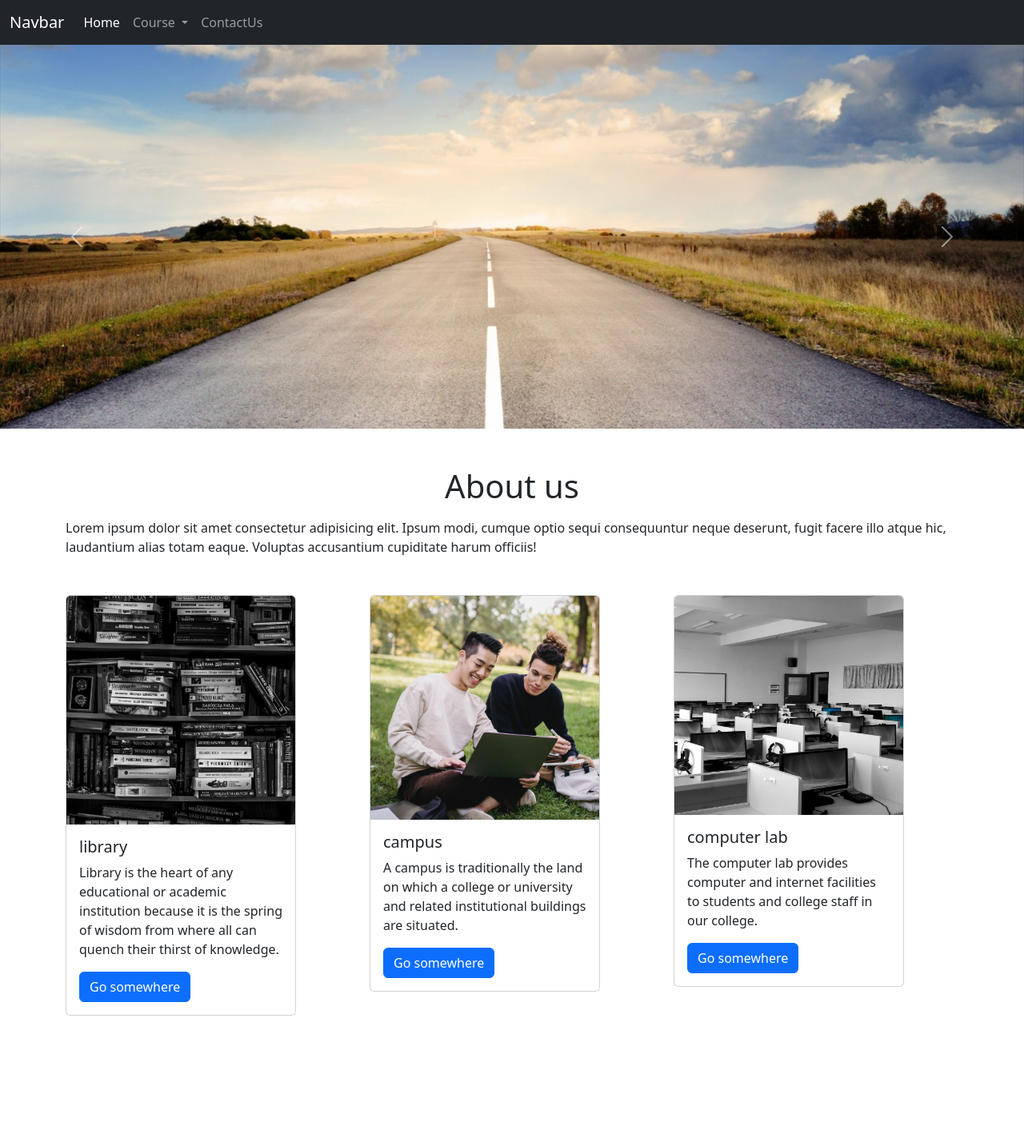
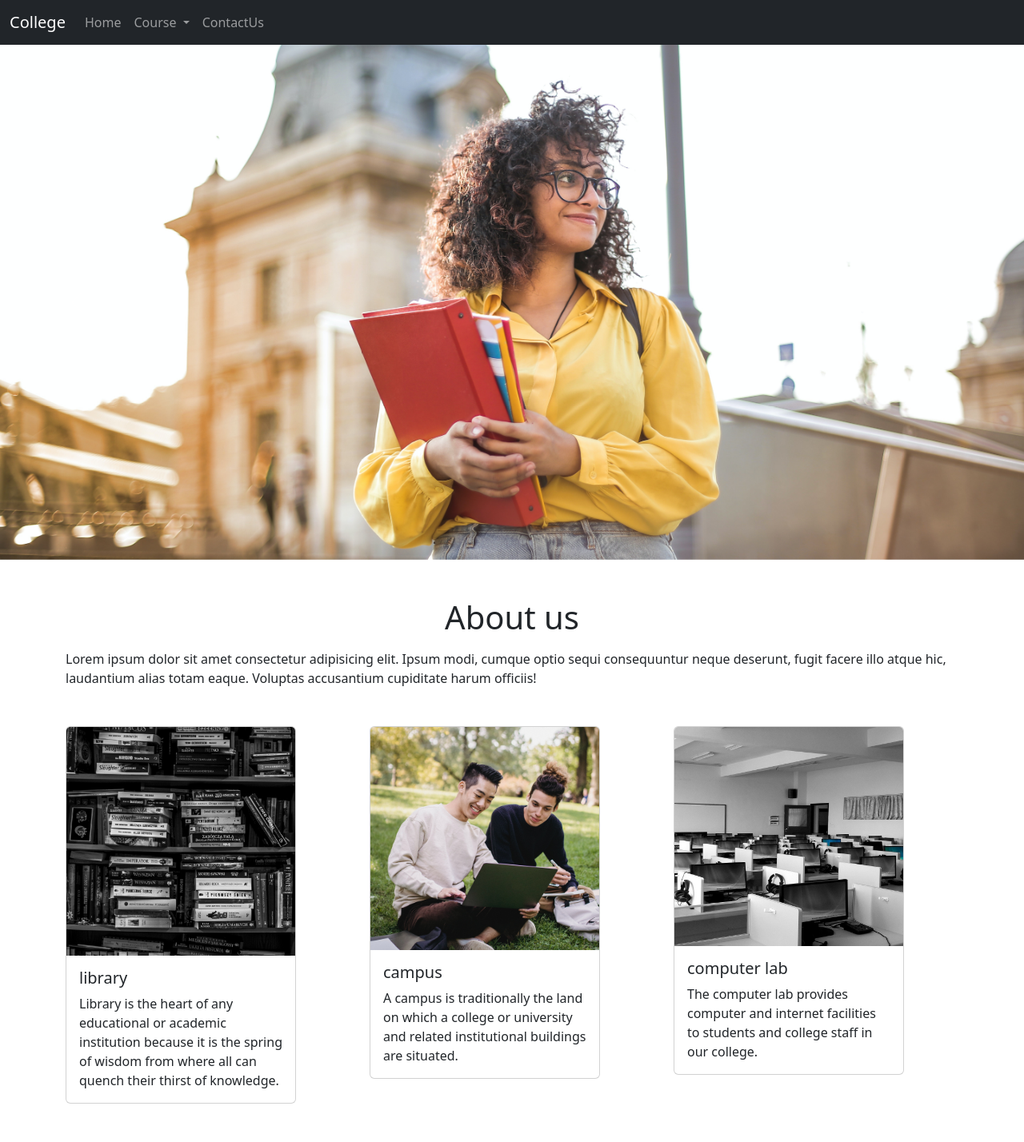
Before and after one commit to koriyapankaj/college-web, a Django app: page / in a window 1280 px wide. Shown: the whole page at 80% size. Before the commit the page ends 1270 px from the top, so only its background shows below. Run offline with Django 3.2, Linux system fonts and the light colour scheme; data comes from the database, SQL or seed files in the repository; both versions use the stored data as it was after the commit; parts of the project's set-up code (start-up, migrations or seed data) failed here and were passed over; some libraries are stand-ins or nearby versions.

Commit message:
fix bugs && data added

```diff
--- a/templates/base.html
+++ b/templates/base.html
@@ -12,14 +12,14 @@
 
     <nav class="navbar navbar-expand-lg navbar-dark bg-dark">
       <div class="container-fluid">
-        <a class="navbar-brand" href="#">Navbar</a>
+        <a class="navbar-brand" href="#">College</a>
         <button class="navbar-toggler" type="button" data-bs-toggle="collapse" data-bs-target="#navbarSupportedContent" aria-controls="navbarSupportedContent" aria-expanded="false" aria-label="Toggle navigation">
           <span class="navbar-toggler-icon"></span>
         </button>
         <div class="collapse navbar-collapse" id="navbarSupportedContent">
           <ul class="navbar-nav me-auto mb-2 mb-lg-0">
             <li class="nav-item">
-              <a class="nav-link active" aria-current="page" href="/">Home</a>
+              <a class="nav-link" aria-current="page" href="/">Home</a>
             </li>
 
             <li class="nav-item dropdown">
--- a/templates/course.html
+++ b/templates/course.html
@@ -8,7 +8,7 @@
 
         <!-- image -->
 
-        <img src="{{ c_obj.c_image.url }}" class="rounded mx-auto d-block" alt="...">
+        <img width="800px" src="{{ c_obj.c_image.url }}" class="rounded mx-auto d-block" alt="...">
 
         <!-- image -->
 
--- a/templates/index.html
+++ b/templates/index.html
@@ -8,14 +8,12 @@
     <div id="carouselExampleControls" class="carousel slide" data-bs-ride="carousel">
       <div class="carousel-inner">
         <div class="carousel-item active">
-          <img src="/static/img/slider.jpg" class="d-block w-100" alt="...">
+          <img src="/static/img/slide1.jpg" class="d-block w-100" alt="...">
         </div>
         <div class="carousel-item">
-          <img src="/static/img/slider.jpg" class="d-block w-100" alt="...">
+          <img src="/static/img/slide2.jpg" class="d-block w-100" alt="...">
         </div>
-        <div class="carousel-item">
-          <img src="/static/img/slider.jpg" class="d-block w-100" alt="...">
-        </div>
+
       </div>
       <button class="carousel-control-prev" type="button" data-bs-target="#carouselExampleControls" data-bs-slide="prev">
         <span class="carousel-control-prev-icon" aria-hidden="true"></span>
@@ -55,7 +53,7 @@
                 <div class="card-body">
                   <h5 class="card-title">{{ x.g_title }}</h5>
                   <p class="card-text">{{ x.g_disc }}</p>
-                  <a href="#" class="btn btn-primary">Go somewhere</a>
+
                 </div>
               </div>
             </div>
```
Also changed, not shown: assets/img/n-1.jpg (deleted), assets/img/n-2.jpg (deleted), assets/img/n-3.png (deleted), assets/img/slide1.jpg (added), assets/img/slider.jpg (deleted), assets/media/pics/n-1.jpg (deleted), assets/media/pics/n-2.jpg (deleted), assets/media/pics/n-2_UkQmEak.jpg (deleted), assets/media/pics/n-3.png (deleted), assets/media/pics/n-3_ETlR350.png (deleted), assets/media/pics/pexels-armin-rimoldi-5553080.jpg (added), assets/media/pics/pexels-pixabay-256453.jpg (added), assets/media/pics/pexels-pixabay-267507.jpg (added), assets/media/pics/pexels-pixabay-276452.jpg (added), 1 more files, 2 other files.
